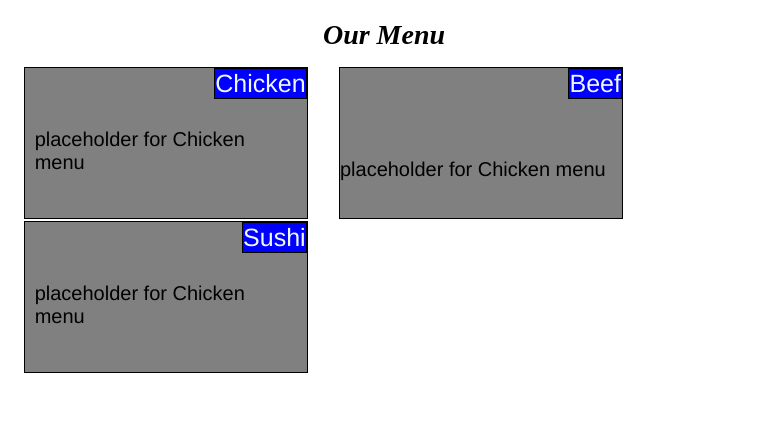
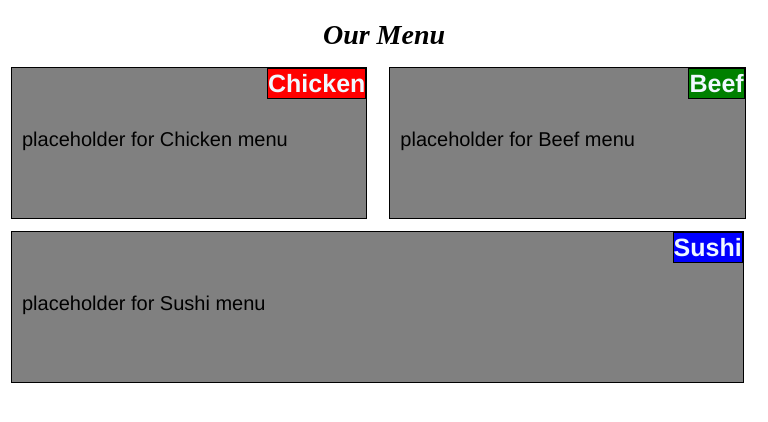
Before and after one commit to aromalei/coursera-webdevelopment, a plain HTML site: page module2-solution/index.html in a window 768 px wide. Drawn offline with Linux system fonts and the light colour scheme.

Commit message:
assignment1_final

```diff
--- a/module2-solution/index.html
+++ b/module2-solution/index.html
@@ -7,22 +7,22 @@
     <body>
         <h1>Our Menu</h1>
         <div class="row">
-          <div class="col-lg-4 col-md-5 col-sm-12", class="container">
+          <div class="col-lg-4 col-md-6 col-sm-12", class="container">
             <div class="content-section">
-              <div class="title-section">Chicken</div>
-                <p>placeholder for Chicken menu</p>
+              <h2 class="Chicken">Chicken</h2>
+              <p>placeholder for Chicken menu</p>
             </div>
           </div>
-          <div class="col-lg-4 col-md-5 col-sm-12", class="container">
+          <div class="col-lg-4 col-md-6 col-sm-12", class="container">
             <div class="content-section">
-              <div class="title-section">Beef</div>
-                </p>placeholder for Chicken menu</p>
+              <h2 class="Beef">Beef</h2>
+              <p>placeholder for Beef menu</p>
             </div>
           </div>
-          <div class="col-lg-4 col-md-5 col-sm-12", class="container">
+          <div class="col-lg-4 col-md-12 col-sm-12", class="container">
             <div class="content-section">
-              <div class="title-section">Sushi</div>
-                <p>placeholder for Chicken menu</p>
+              <h2 class="Sushi">Sushi</h2>
+              <p>placeholder for Sushi menu</p>
             </div>
           </div>
         </div>
--- a/module2-solution/style.css
+++ b/module2-solution/style.css
@@ -4,21 +4,29 @@
     box-sizing: border-box;
 }
 h1 {
+
     margin-bottom: 15px;
     font-size: 175%;
     font-style: italic;
     text-align: center;
 }
 
+body {
+    margin: 0px;
+    padding: 0px;
+
+}
+
 
 
 .content-section{
+    flex:1;
     border: 1px solid black;
     background-color: grey;
     width: 90%;
     height: 150px;
-    margin-right: auto;
-    margin-left: auto;
+    margin-right: 10px;
+    margin-left: 10px;
     font-family: Helvetica;
     color: black;
     font-size: 125%;
@@ -27,7 +35,8 @@ h1 {
 }
 
 
-.title-section{
+
+h2{
     background-color: blue;
     border: 1px solid black;
     font-size: 125%;
@@ -36,12 +45,20 @@ h1 {
     top:0;
     right:0;
     float: right;
+    margin-top: 0px;
     margin-bottom: 10px;
+}
+.Chicken{
+    background-color: red;
+}
+.Beef{
+    background-color: green;
 }
 
 p{
     margin-top: 50px;
-    padding:10px;
+    padding: 10px;
+
 }
 
 .row {
@@ -53,6 +70,7 @@ p{
     .col-lg-9, .col-lg-10, .col-lg-11, .col-lg-12 {
     float: left;
     border: 1px solid white;
+
     }
     .col-lg-1 {
         width: 8.33%;
@@ -98,6 +116,12 @@ p{
     .col-md-9, .col-md-10, .col-md-11, .col-md-12 {
     float: left;
     border: 1px solid white;
+    margin-bottom: 10px;
+    display:flex;
+    flex-wrap: wrap;
+
+
+
     }
     .col-md-1 {
         width: 8.33%;
@@ -115,7 +139,7 @@ p{
         width: 41.66%;
     }
     .col-md-6 {
-        width: 50%;
+        width: 49%;
     }
     .col-md-7 {
         width: 58.33%;
@@ -127,14 +151,15 @@ p{
         width: 74.99%;
     }
     .col-md-10 {
-        width: 83.33%;
+        width: 83.32%;
     }
     .col-md-11 {
         width: 91.66%;
     }
     .col-md-12{
-        width: 100%;
+        width: 98%;
     }
+
 }
 
 @media (max-width: 767px){
@@ -142,6 +167,7 @@ p{
     .col-sm-9, .col-sm-10, .col-sm-11, .col-sm-12 {
     float: left;
     border: 1px solid white;
+    margin-bottom: 10px;
     }
     .col-sm-1 {
         width: 8.33%;
```
